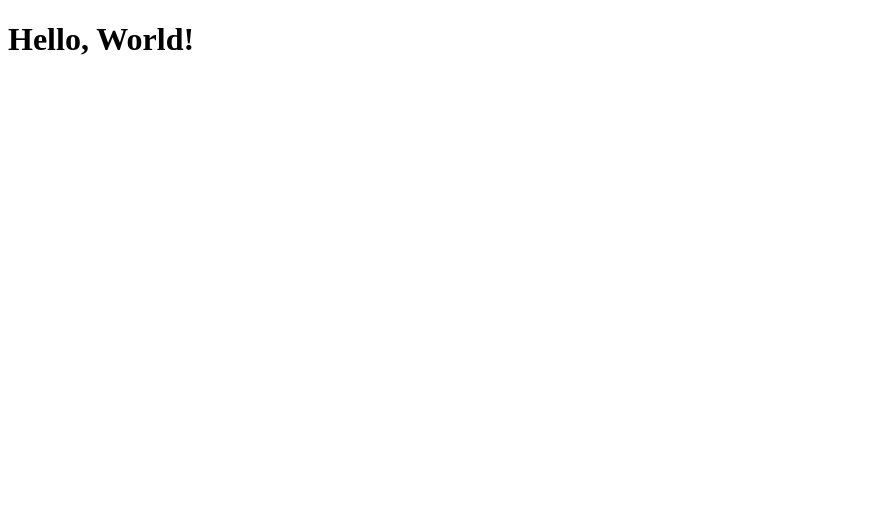
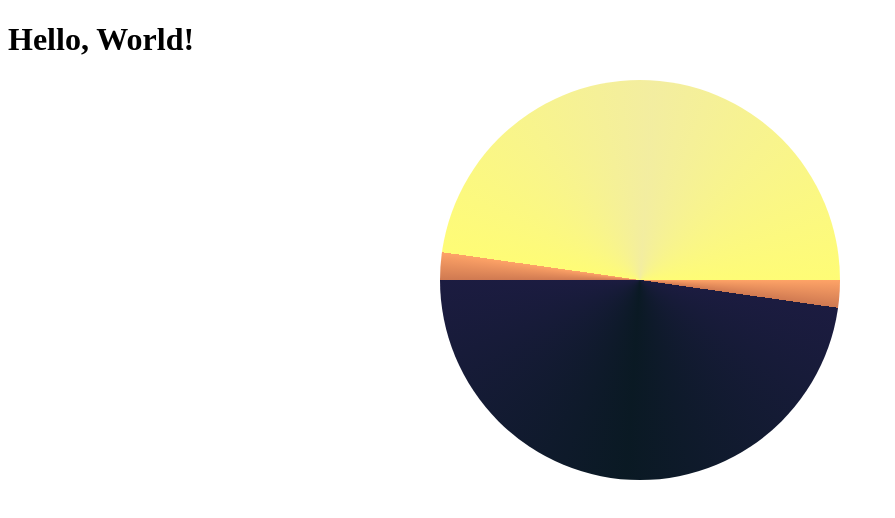
Before and after one commit to bjscollura/sunclock, a plain HTML site: page index.html in a window 1280 px wide. Shown: the whole page, without its empty margins (0-895 px from the left). Drawn offline with Linux system fonts and the light colour scheme.

Commit message:
center globe and initial gradient added

```diff
--- a/index.html
+++ b/index.html
@@ -11,5 +11,7 @@
 
 <h1>Hello, World!</h1>
 
+<div id="terra"></div>
+
 </body>
 </html>
--- a/style.css
+++ b/style.css
@@ -0,0 +1,27 @@
+:root {
+    --sunrise: 270deg;
+    --sunset: 160deg;
+
+    --dayColor1: hsl(59, 99%, 73%);
+    --dayColor2: hsl(56, 77%, 79%);
+    --nightColor1: hsl(240, 40%, 18%);
+    --nightColor2: hsl(204, 56%, 9%);
+    --twilightColor1: #fea367;
+    --twilightColor2: #cf7951;
+}
+
+#terra {
+    width: 50vmin;
+    height: 50vmin;
+    /* rotate: 270deg; */
+    border-radius: 100%;
+    margin: 0 auto;
+
+    background: conic-gradient(
+        from 270deg,
+        var(--twilightColor2) 0deg, var(--twilightColor1) 8deg,
+        var(--dayColor1) 8deg, var(--dayColor2), var(--dayColor1) 180deg,
+        var(--twilightColor1) 180deg, var(--twilightColor2) 188deg,
+        var(--nightColor1) 188deg, var(--nightColor2), var(--nightColor1) 360deg
+    );
+}
```
